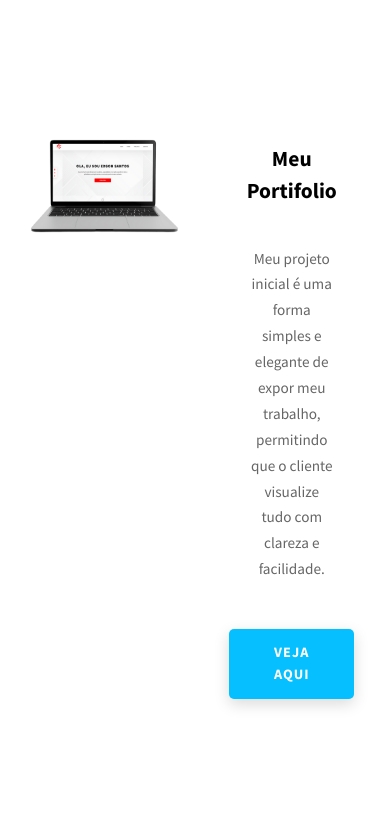
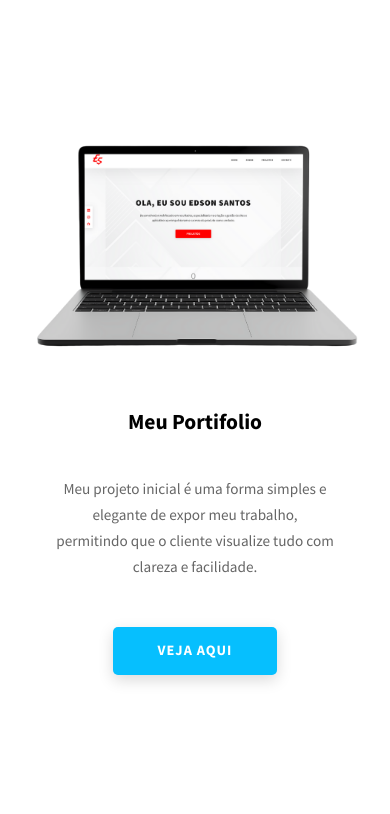
Before and after one commit to EdsonADS21/EdsonSantos, a plain HTML site: page index.html in a window 390 px wide. Shown: the part 2060-2874 px from the top of the page. Drawn offline with nearby package versions, Linux system fonts and the light colour scheme.

Commit message:
Atualizei o menu e corrigi layout

```diff
--- a/index.html
+++ b/index.html
@@ -51,15 +51,15 @@
           </li>
 
           <li class="header__sm-menu-link">
-            <a href="./#about"> About </a>
+            <a href="./#about"> Sobre </a>
           </li>
 
           <li class="header__sm-menu-link">
-            <a href="./#projects"> Projects </a>
+            <a href="./#projects"> Projetos </a>
           </li>
 
           <li class="header__sm-menu-link">
-            <a href="./#contact"> Contact </a>
+            <a href="./#contact"> Contato </a>
           </li>
         </ul>
       </div>
--- a/styles/styles.css
+++ b/styles/styles.css
@@ -408,25 +408,21 @@ textarea {
 
 @media only screen and (max-width: 56.25em) {
     .projects__row {
-        text-align:center
+        flex-direction: column;   /* IMAGEM EM CIMA DO TEXTO */
+        text-align: center;
+        margin-bottom: 8rem;
     }
+
+    .projects__row-content {
+        align-items: center !important; /* Centraliza texto */
+        text-align: center;
+    }
+
+    .projects__row-img {
+    width: 100%;
+    padding: 10px;
+    object-fit: cover;
 }
-
-.projects__row:last-child {
-    margin-bottom: 0
-}
-
-.projects__row-img-cont {
-    overflow: hidden
-}
-
-.projects__row-img {
-    margin-top: 0;
-    padding: 10px;
-    width: 100%;
-    display: flex;
-    -o-object-fit: cover;
-    object-fit: cover
 }
 .projects__content{
     margin: 0;
```
